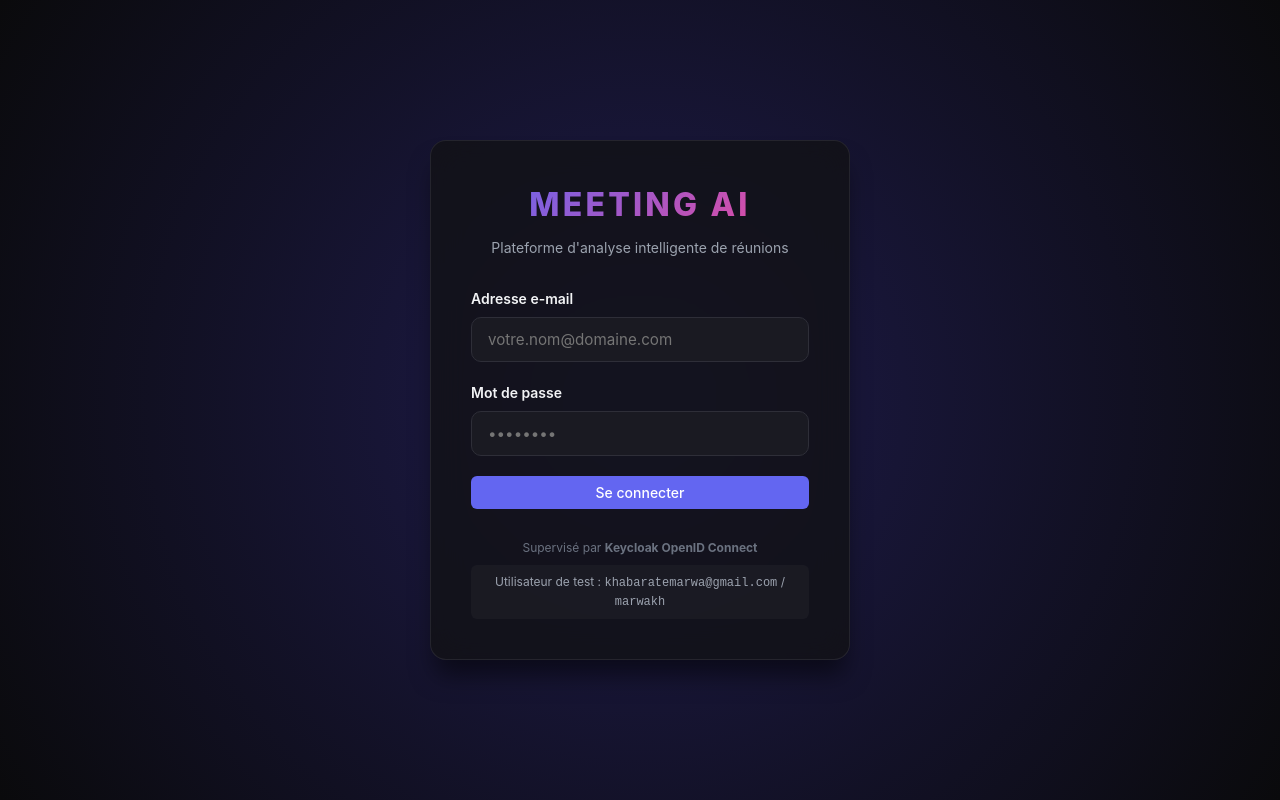
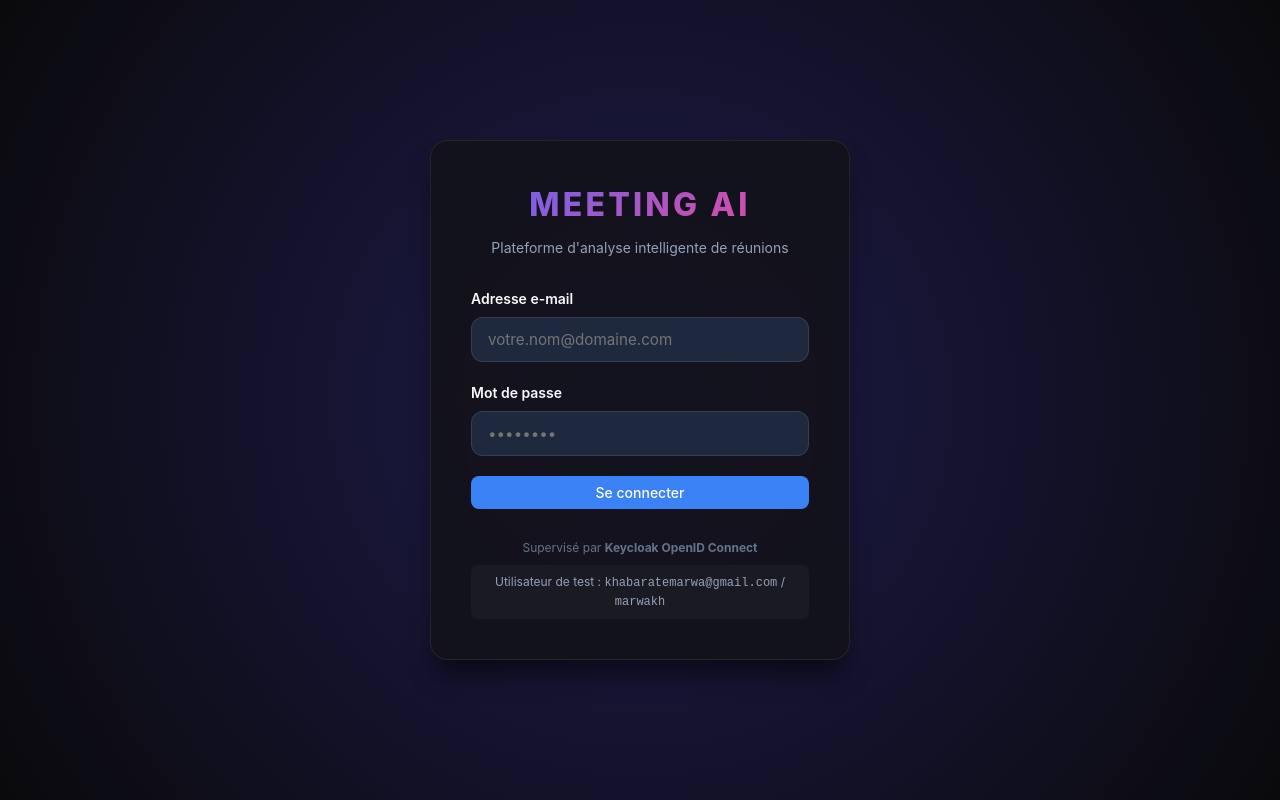
Before and after one commit to MARWAKHABARTE/meeting, a React app in the folder frontend/: page /login in a window 1280 px wide. Built offline with nearby package versions, Linux system fonts and the light colour scheme; no server answers; the HTML template or start-up script is replaced by a standard one.

Commit message:
style: enhance contrast and theme palette for SaaS Slate UI

```diff
--- a/frontend/src/index.css
+++ b/frontend/src/index.css
@@ -1,31 +1,31 @@
-/* Thème & Couleurs Globales */
+/* Thème & Couleurs Globales (Enterprise SaaS Palette) */
 :root {
-  --bg-primary: #0a0a0c;
-  --bg-secondary: #121216;
-  --bg-tertiary: #1a1a22;
-  --text-primary: #f3f4f6;
-  --text-secondary: #9ca3af;
-  --text-muted: #6b7280;
-
-  --accent-color: #6366f1; /* Indigo */
-  --accent-hover: #4f46e5;
-  --accent-light: rgba(99, 102, 241, 0.15);
-
-  --success-color: #10b981; /* Émeraude */
+  --bg-primary: #0b0f19;
+  --bg-secondary: #141c2e;
+  --bg-tertiary: #1e293e;
+  --text-primary: #f8fafc;
+  --text-secondary: #94a3b8;
+  --text-muted: #64748b;
+
+  --accent-color: #3b82f6; /* Blue vibrant */
+  --accent-hover: #2563eb;
+  --accent-light: rgba(59, 130, 246, 0.15);
+
+  --success-color: #10b981; /* Emeraude */
   --success-light: rgba(16, 185, 129, 0.15);
 
-  --warning-color: #f59e0b; /* Ambre */
+  --warning-color: #f59e0b; /* Amber */
   --warning-light: rgba(245, 158, 11, 0.15);
 
-  --danger-color: #ef4444; /* Rouge */
+  --danger-color: #ef4444; /* Red */
   --danger-light: rgba(239, 68, 68, 0.15);
 
-  --border-color: #2e2e38;
-  --radius-sm: 6px;
-  --radius-md: 10px;
-  --radius-lg: 16px;
+  --border-color: rgba(255, 255, 255, 0.1);
+  --radius-sm: 8px;
+  --radius-md: 12px;
+  --radius-lg: 18px;
   --font-family: 'Inter', -apple-system, BlinkMacSystemFont, "Segoe UI", Roboto, sans-serif;
-  --transition-speed: 0.25s;
+  --transition-speed: 0.2s;
 }
 
 /* Reset & Style Global */
```
